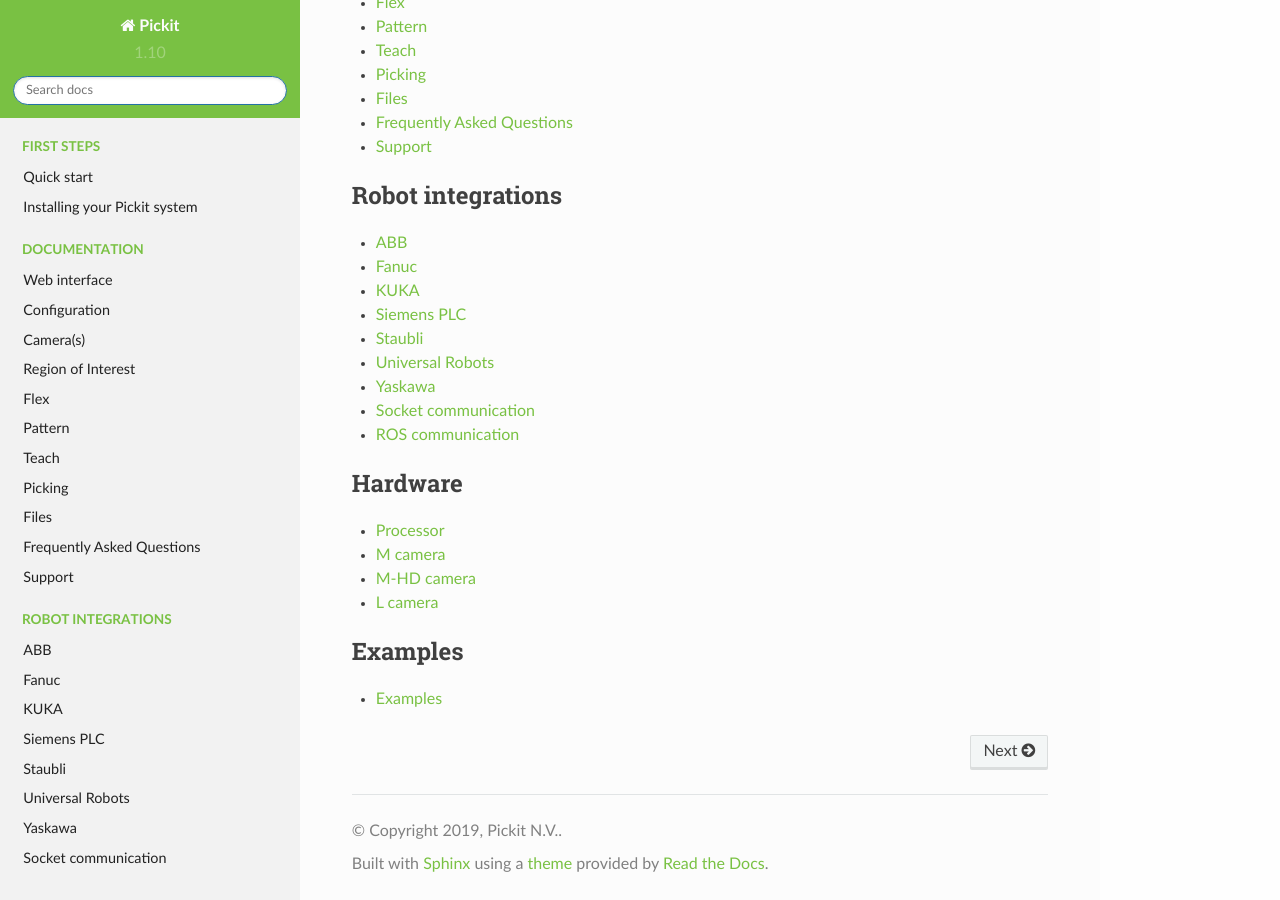
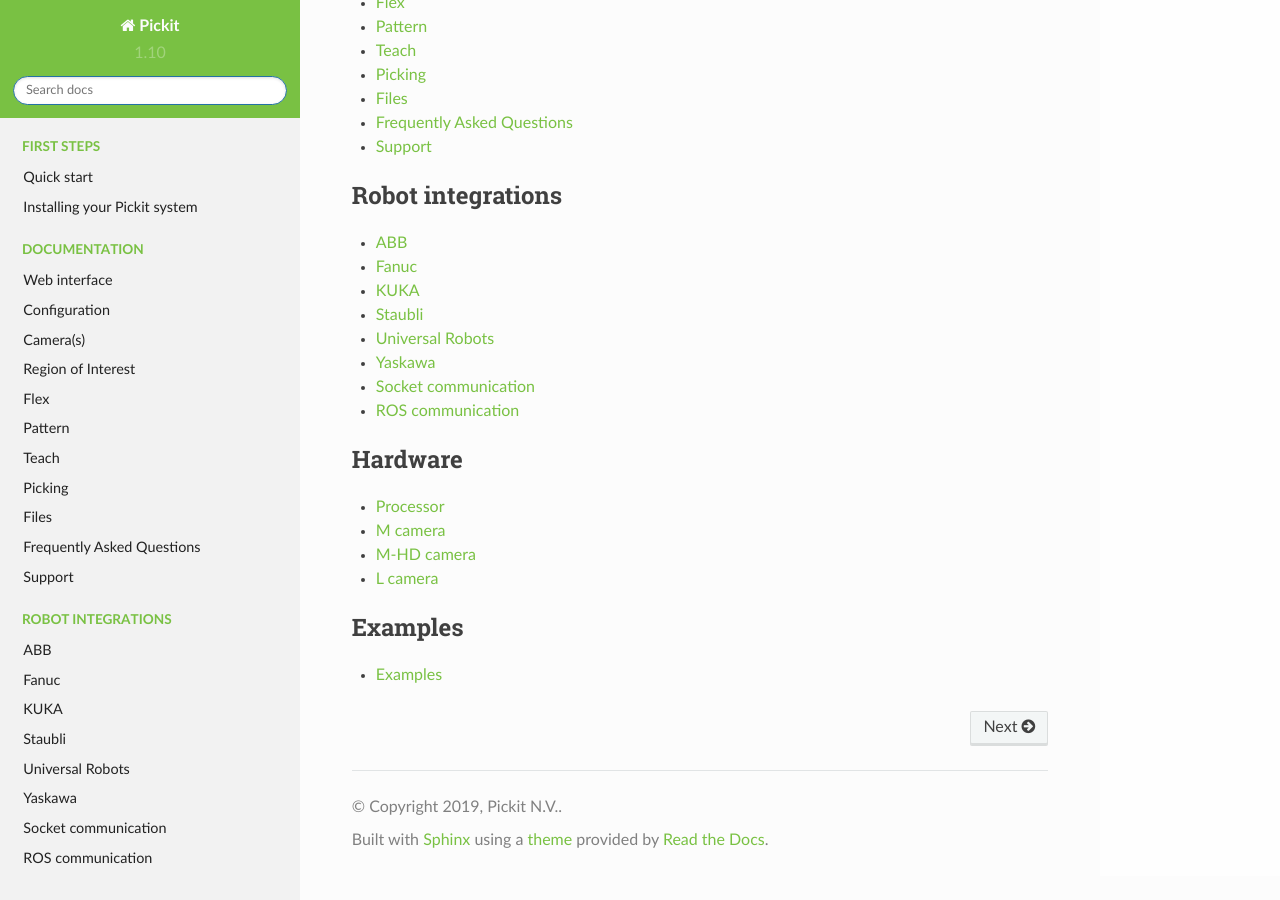
Before and after one commit to yuanshunning/pickit-docs, a Sphinx documentation site: the page built from docs/index.rst, in a window 1280 px wide and 900 px high, scrolled down 529 px. Built offline with Sphinx 7.4.7 and the Read the Docs theme 2.0.0, drawn with Linux system fonts in a browser that asks for light colours; pages that are not in the unit, such as notebooks, are missing from menus; after the commit the page ends 1405 px from its top, so only the background shows below that.

Commit message:
Remove siemens plc for now

```diff
--- a/docs/index.rst
+++ b/docs/index.rst
@@ -37,7 +37,6 @@
   ABB <robot-integrations/abb/index>
   Fanuc <robot-integrations/fanuc/index>
   KUKA <robot-integrations/kuka/index>
-  Siemens PLC <robot-integrations/siemens-plc/index>
   Staubli <robot-integrations/staubli/index>
   Universal Robots <robot-integrations/universal-robots/index>
   Yaskawa <robot-integrations/yaskawa/index>
```
